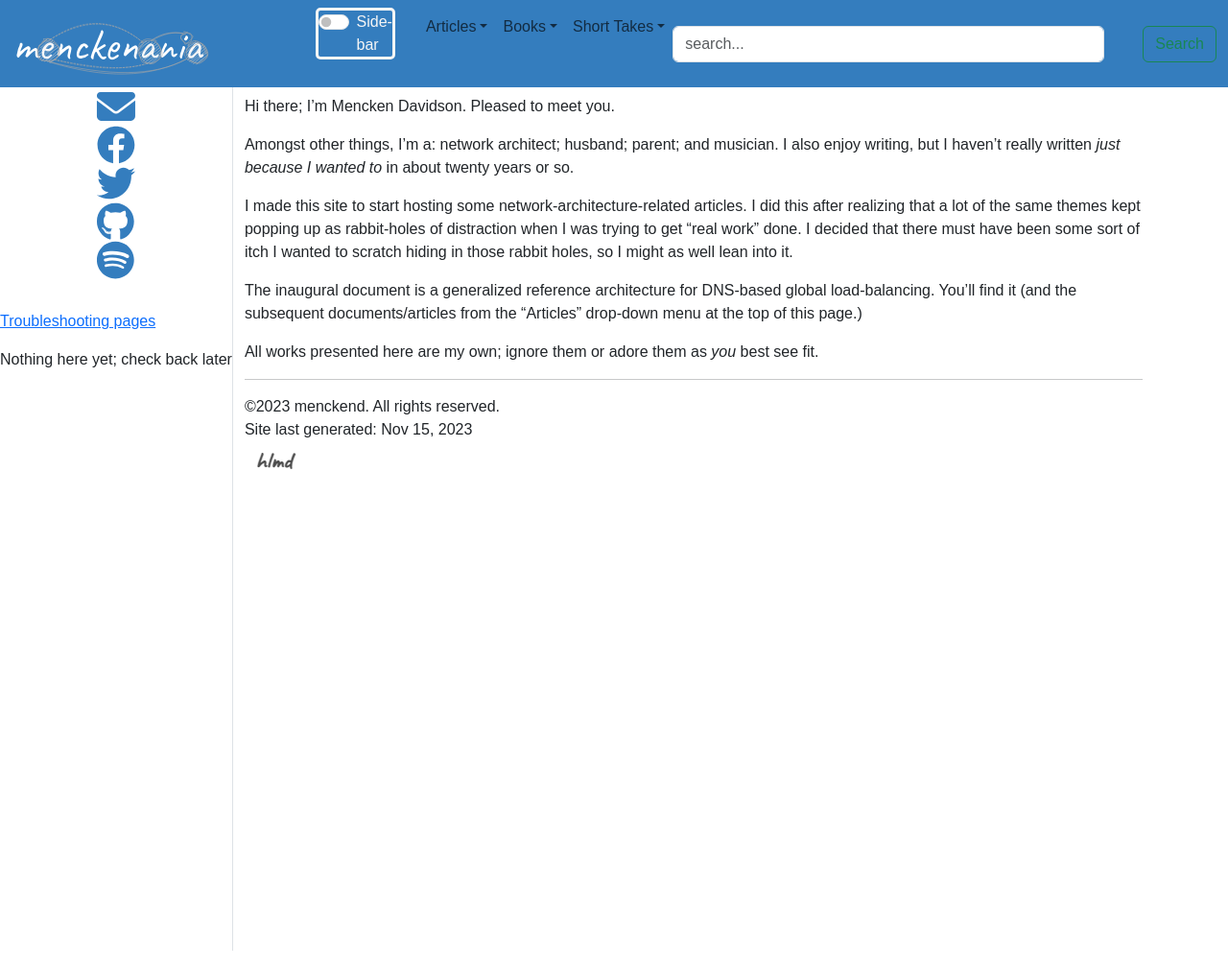
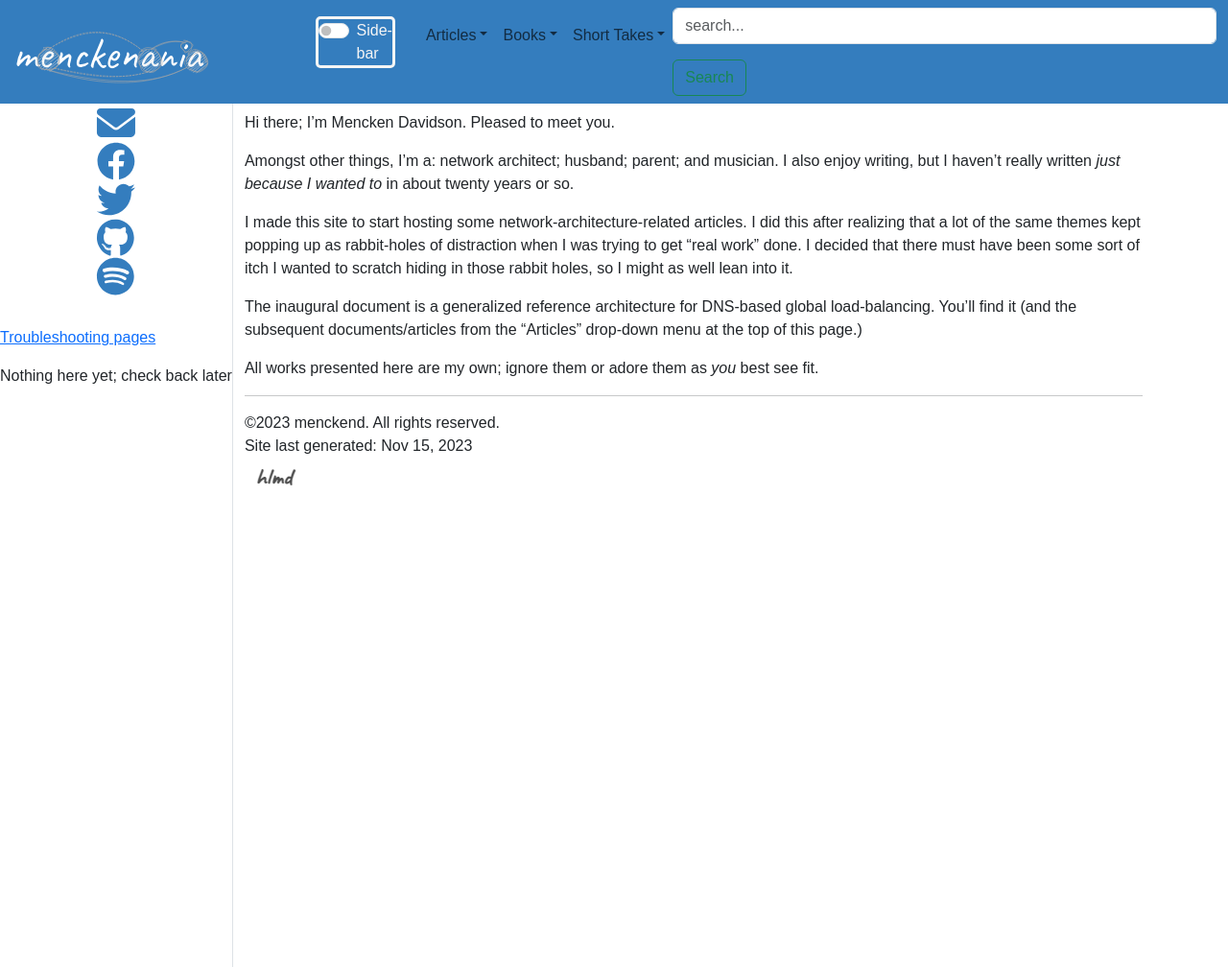
Before and after one commit to menckend/alpha, a Jekyll site: the page built from index.md, in a window 1280 px wide. Shown: the whole page at 96% size. Built offline with Jekyll 4.4.1, drawn with Linux system fonts in a browser that asks for light colours; nearby versions of some CDN libraries; some web fonts are replaced; comment, search, counter and statistics services are not loaded.

Commit message:
Update topnav.html

```diff
--- a/_includes/topnav.html
+++ b/_includes/topnav.html
@@ -59,7 +59,7 @@
 
 
             <div class="col justify-content-right">
-                <form class="d-flex">
+                <form>
                 <input id="search-input" class="form-control me-2" type="search" placeholder="{{site.data.strings.search_placeholder_text}}" aria-label="Search">
                 <ul id="results-container"></ul>
                 <script src="{{ "js/jekyll-search.js"}}" type="text/javascript"></script>
```
